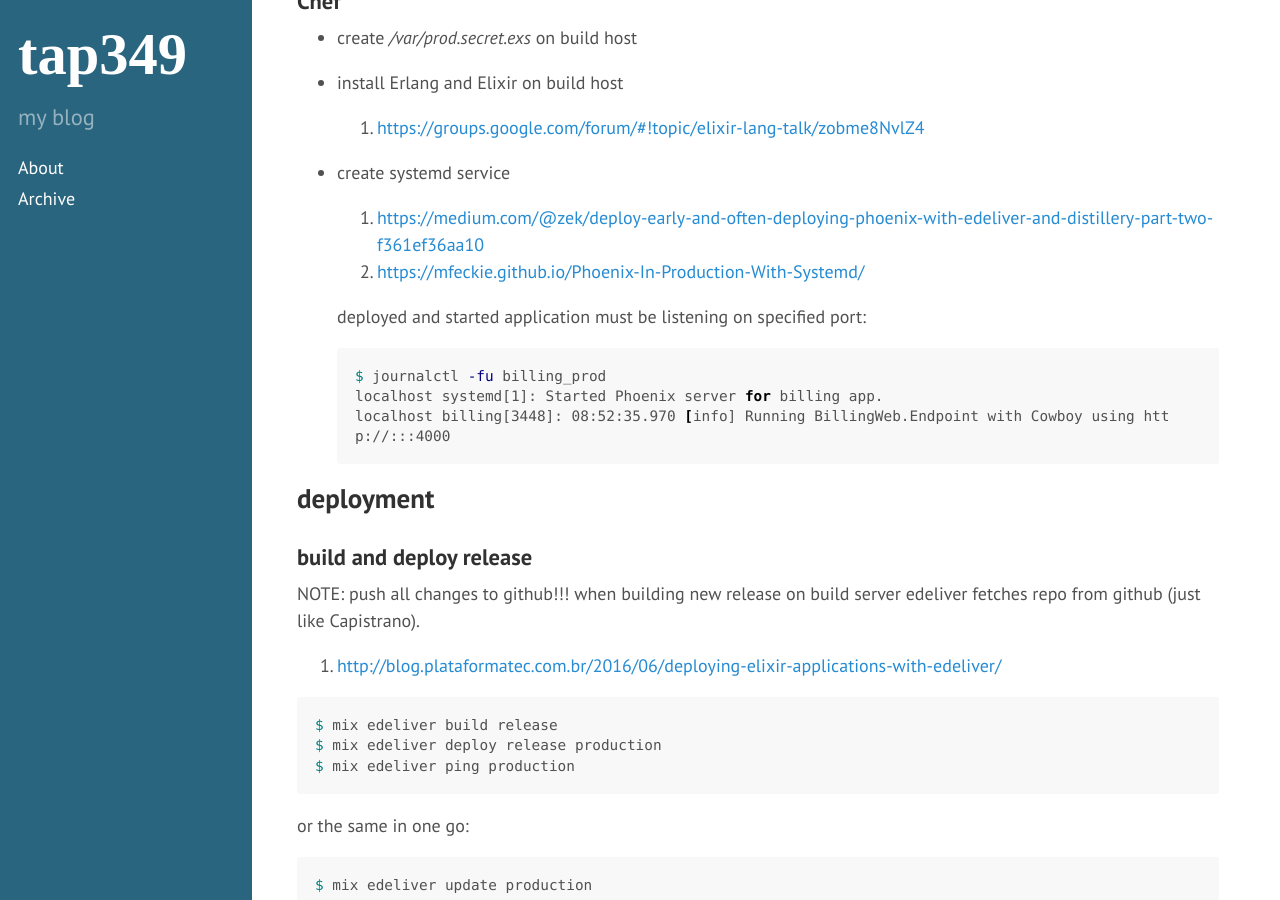
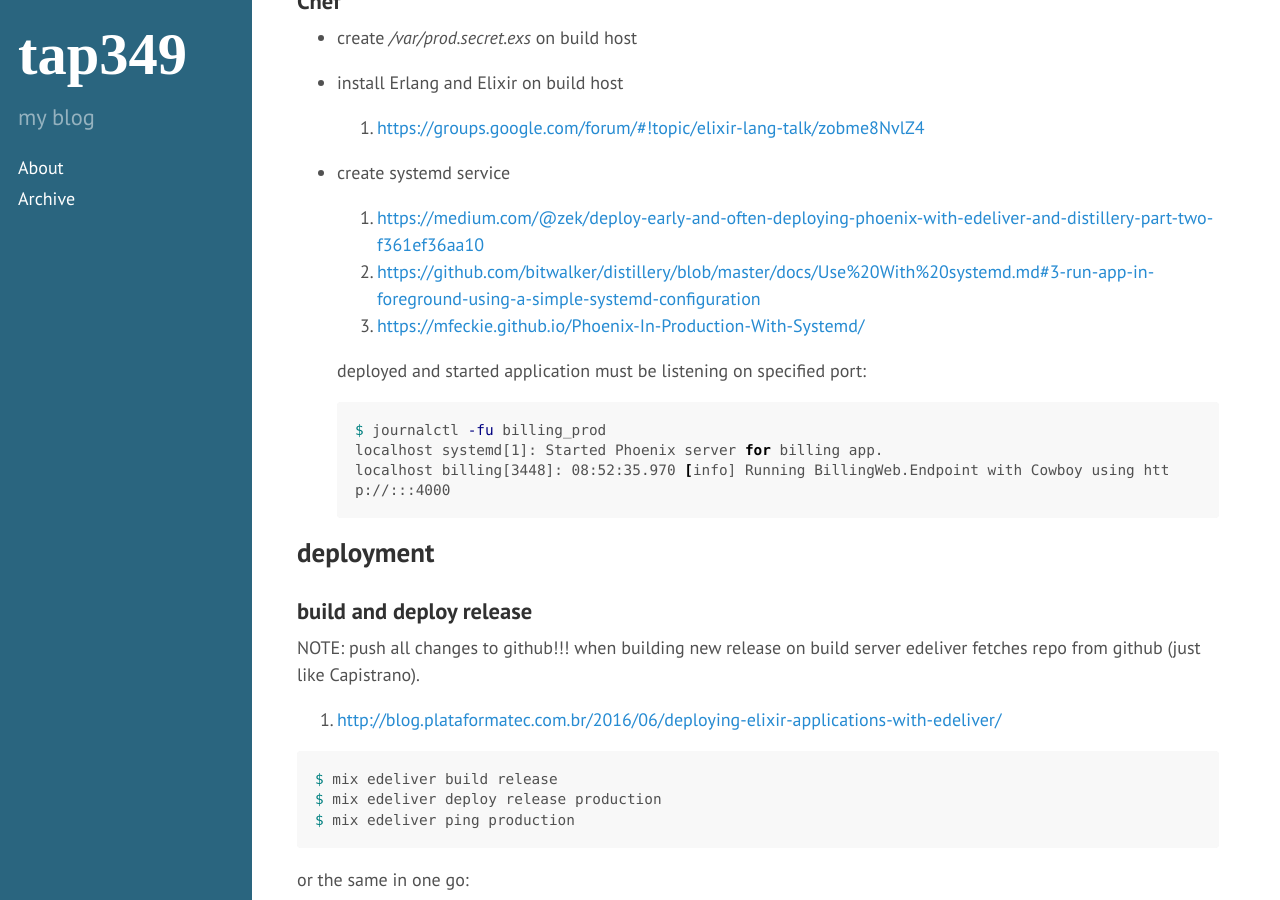
Before and after one commit to tap349/tap349.github.io, a Jekyll site: the page built from _posts/2017-08-02-elixir-deployment.md, in a window 1280 px wide and 900 px high, scrolled down 6370 px. Built offline with Jekyll 4.4.1, drawn with Linux system fonts in a browser that asks for light colours.

Commit message:
update 2017-09-01_12:22:33

```diff
--- a/_posts/2017-08-02-elixir-deployment.md
+++ b/_posts/2017-08-02-elixir-deployment.md
@@ -271,7 +271,8 @@ trying to send any request to application.
 - create systemd service
 
   1. <https://medium.com/@zek/deploy-early-and-often-deploying-phoenix-with-edeliver-and-distillery-part-two-f361ef36aa10>
-  2. <https://mfeckie.github.io/Phoenix-In-Production-With-Systemd/>
+  2. <https://github.com/bitwalker/distillery/blob/master/docs/Use%20With%20systemd.md#3-run-app-in-foreground-using-a-simple-systemd-configuration>
+  3. <https://mfeckie.github.io/Phoenix-In-Production-With-Systemd/>
 
   deployed and started application must be listening on specified port:
 
```
